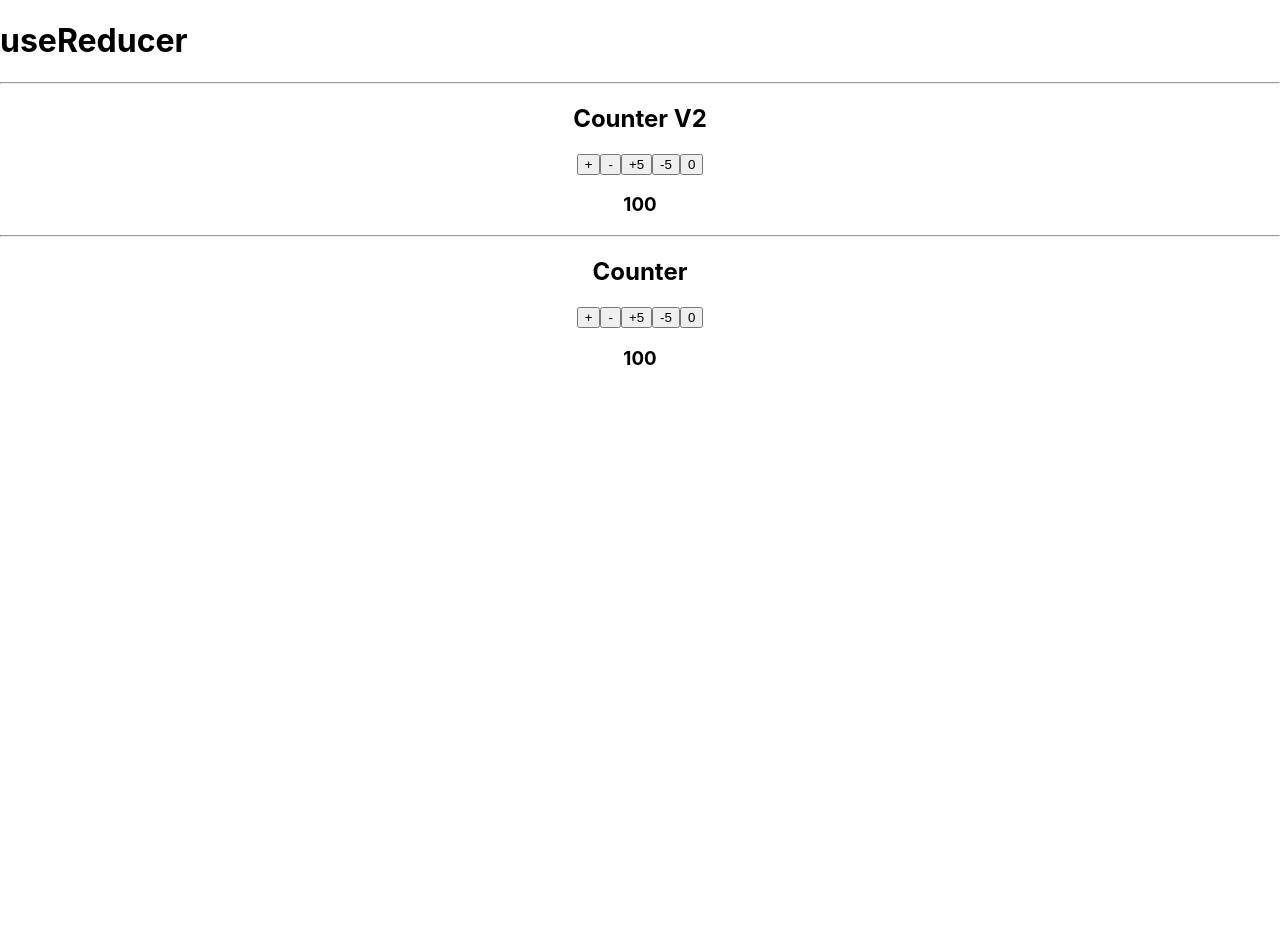
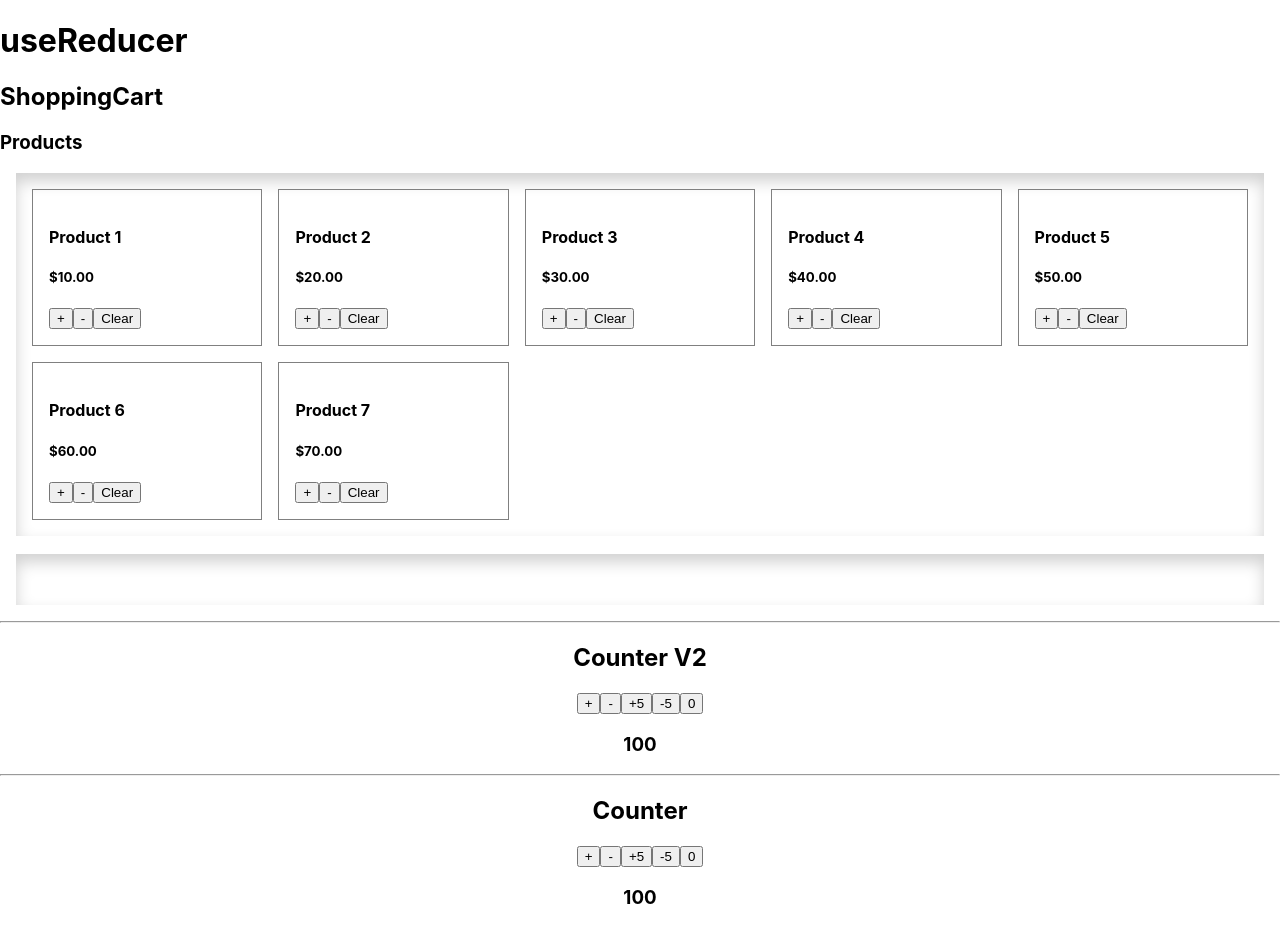
Before and after one commit to JuanSebastianGB/react-reduce, a React (Create React App) app: page / in a window 1280 px wide. Before the commit the page ends 800 px from the top, so only its background shows below. Built offline with nearby package versions, Linux system fonts and the light colour scheme.

Commit message:
Implementing reducer flow structure to implement a shopping cart

```diff
--- a/src/App.js
+++ b/src/App.js
@@ -1,11 +1,13 @@
 import './App.css';
 import Counter from './components/counter/Counter';
 import CounterV2 from './components/counter/CounterV2';
+import ShoppingCart from './components/shoppingcart/ShoppingCart';
 
 function App() {
   return (
     <div>
       <h1>useReducer</h1>
+      <ShoppingCart />
       <hr />
       <CounterV2 />
       <hr />
--- /dev/null
+++ b/src/actions/shoppingActions.js
@@ -0,0 +1,7 @@
+/* Exporting the TYPES object. */
+export const TYPES = {
+  ADD_TO_CART: 'ADD_TO_CART',
+  REMOVE_FROM_CART: 'REMOVE_FROM_CART',
+  REMOVE_ALL_FROM_CART: 'REMOVE_ALL_FROM_CART',
+  CLEAR_CART: 'CLEAR_CART',
+};
--- /dev/null
+++ b/src/components/productcart/ProductCart.js
@@ -0,0 +1,12 @@
+import { PropTypes } from 'prop-types';
+
+const ProductCart = ({ data }) => {
+  const { name } = data;
+  return <div>{name}</div>;
+};
+
+ProductCart.propTypes = {
+  data: PropTypes.object.isRequired,
+};
+
+export default ProductCart;
--- /dev/null
+++ b/src/components/productitem/ProductItem.js
@@ -0,0 +1,23 @@
+import PropTypes from 'prop-types';
+
+const ProductItem = ({ data, addToCart, delFromCart, clearCart }) => {
+  const { id, name, price } = data;
+  return (
+    <div style={{ border: 'thin solid gray', padding: '1rem' }}>
+      <h4>{name}</h4>
+      <h5>{price}</h5>
+      <button onClick={() => addToCart(id)}>+</button>
+      <button onClick={delFromCart}>-</button>
+      <button onClick={clearCart}>Clear</button>
+    </div>
+  );
+};
+
+/* A way to validate the props that are passed to the component. */
+ProductItem.propTypes = {
+  data: PropTypes.object.isRequired,
+  addToCart: PropTypes.func.isRequired,
+  delFromCart: PropTypes.func.isRequired,
+  clearCart: PropTypes.func.isRequired,
+};
+export default ProductItem;
--- /dev/null
+++ b/src/components/shoppingcart/ShoppingCart.js
@@ -0,0 +1,70 @@
+import { useReducer } from 'react';
+import { TYPES } from '../../actions/shoppingActions';
+import ProductItem from '../productitem/ProductItem';
+import ProductCart from '../productcart/ProductCart';
+import {
+  shoppingInitialState,
+  shoppingReducer,
+} from '../../reducers/shoppingReducer';
+
+const ShoppingCart = () => {
+  const [state, dispatch] = useReducer(shoppingReducer, shoppingInitialState);
+
+  const { products, cart } = state;
+
+  /**
+   * `addToCart` is a function that dispatches an action to the reducer
+   */
+  const addToCart = id => {
+    console.log(id);
+    dispatch({ type: TYPES.ADD_TO_CART });
+  };
+  /**
+   * `delFromCart` is a function that dispatches an action to the reducer to
+   * remove an item from the cart
+   */
+  const delFromCart = () => {
+    console.log('removing...');
+    dispatch({ type: TYPES.REMOVE_FROM_CART });
+  };
+  /**
+   * `clearCart` is a function that dispatches an action to the reducer to
+   * remove all items from the cart
+   */
+  const clearCart = () => {
+    console.log('clearing...');
+    dispatch({ type: TYPES.REMOVE_FROM_CART });
+  };
+
+  return (
+    <div>
+      <h2>ShoppingCart</h2>
+      <h3>Products</h3>
+      <article className='box grid-responsive'>
+        {products.map((data, key) => (
+          <ProductItem
+            key={key}
+            data={data}
+            addToCart={addToCart}
+            delFromCart={delFromCart}
+            clearCart={clearCart}
+          />
+        ))}
+      </article>
+      <h3></h3>
+      <article className='box'>
+        <h3>
+          {cart.length > 0 &&
+            cart.map((data, key) => (
+              <ProductCart
+                key={key}
+                data={data}
+              />
+            ))}
+        </h3>
+      </article>
+    </div>
+  );
+};
+
+export default ShoppingCart;
--- a/src/index.css
+++ b/src/index.css
@@ -3,11 +3,18 @@ body {
   font-family: -apple-system, BlinkMacSystemFont, 'Segoe UI', 'Roboto', 'Oxygen',
     'Ubuntu', 'Cantarell', 'Fira Sans', 'Droid Sans', 'Helvetica Neue',
     sans-serif;
-  -webkit-font-smoothing: antialiased;
+  -webkit-font-smoothing : antialiased;
   -moz-osx-font-smoothing: grayscale;
 }
 
-code {
-  font-family: source-code-pro, Menlo, Monaco, Consolas, 'Courier New',
-    monospace;
+.box {
+  padding   : 1rem;
+  margin    : 1rem;
+  box-shadow: 0 0.5rem 1rem #00000030 inset;
 }
+
+.grid-responsive {
+  display              : grid;
+  grid-template-columns: repeat(auto-fit, minmax(200px, 1fr));
+  grid-gap             : 1rem;
+}
--- /dev/null
+++ b/src/reducers/shoppingReducer.js
@@ -0,0 +1,38 @@
+/* eslint-disable no-fallthrough */
+/* eslint-disable no-empty */
+import { TYPES } from '../actions/shoppingActions';
+
+/* Creating an object with two properties, products and cart. */
+export const shoppingInitialState = {
+  products: [
+    { id: 1, name: 'Product 1', price: '$10.00' },
+    { id: 2, name: 'Product 2', price: '$20.00' },
+    { id: 3, name: 'Product 3', price: '$30.00' },
+    { id: 4, name: 'Product 4', price: '$40.00' },
+    { id: 5, name: 'Product 5', price: '$50.00' },
+    { id: 6, name: 'Product 6', price: '$60.00' },
+    { id: 7, name: 'Product 7', price: '$70.00' },
+  ],
+  cart: [],
+};
+
+/**
+ * It takes in a state and an action, and returns a new state
+ * @param shoppingInitialState - This is the initial state of the shopping cart.
+ * @param action - This is the action object that was dispatched.
+ * @returns The shoppingReducer is being returned.
+ */
+export const shoppingReducer = (shoppingInitialState, action) => {
+  switch (action.TYPE) {
+    case TYPES.ADD_TO_CART: {
+    }
+    case TYPES.REMOVE_FROM_CART: {
+    }
+    case TYPES.REMOVE_ALL_FROM_CART: {
+    }
+    case TYPES.CLEAR_CART: {
+    }
+    default:
+      return shoppingInitialState;
+  }
+};
```
